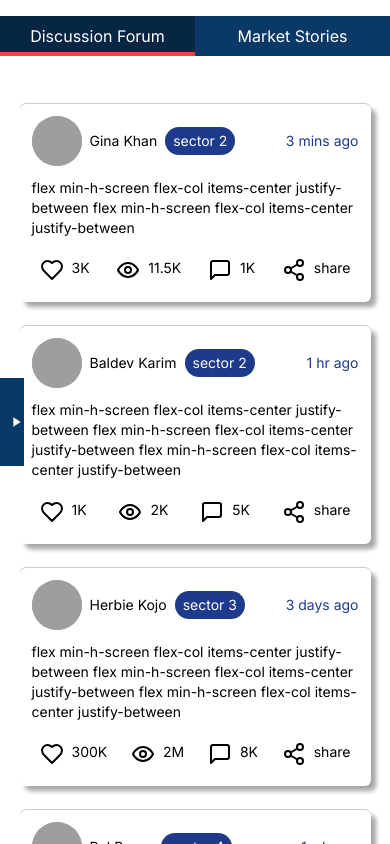
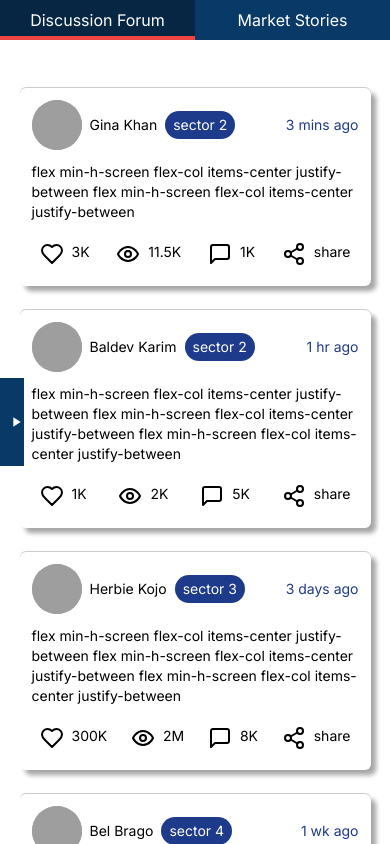
Before and after one commit to H-erbie/go-indian-stocks, a Next.js app: page / in a window 390 px wide. Built offline with nearby package versions, Linux system fonts and the light colour scheme; grey boxes are pictures that could not be loaded.

Commit message:
changed main-section padding

```diff
--- a/components/main-section.jsx
+++ b/components/main-section.jsx
@@ -9,7 +9,7 @@ const MainSection = () => {
     const [activeTab, setActiveTab] = useState("discussion forum");
 
   return (
-    <div className="w-full pt-4 h-screen overflow-y-scroll ">
+    <div className="w-full sm:pt-4 h-screen overflow-y-scroll ">
         <Tab activeTab={activeTab} setActiveTab={setActiveTab}/>
         <div className="w-full flex ">
         <DiscussionForum activeTab={activeTab}/>
```
